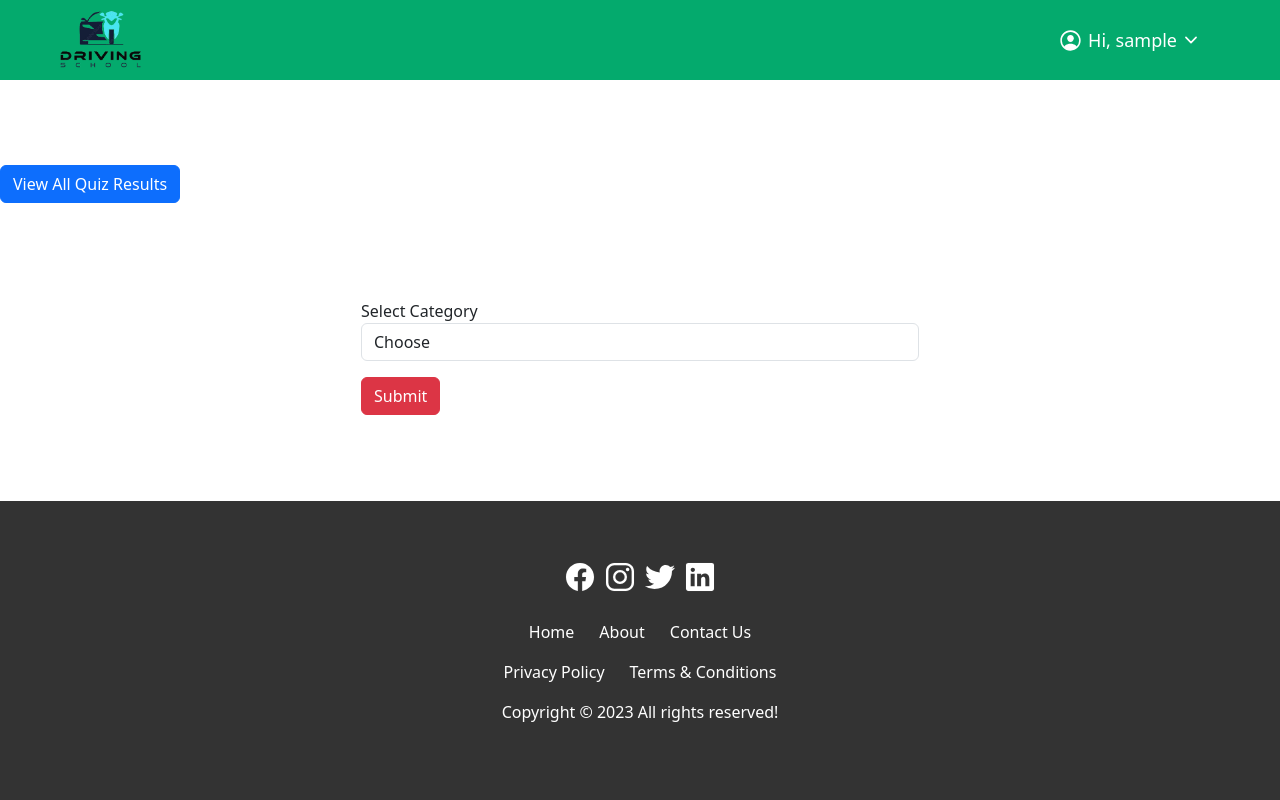
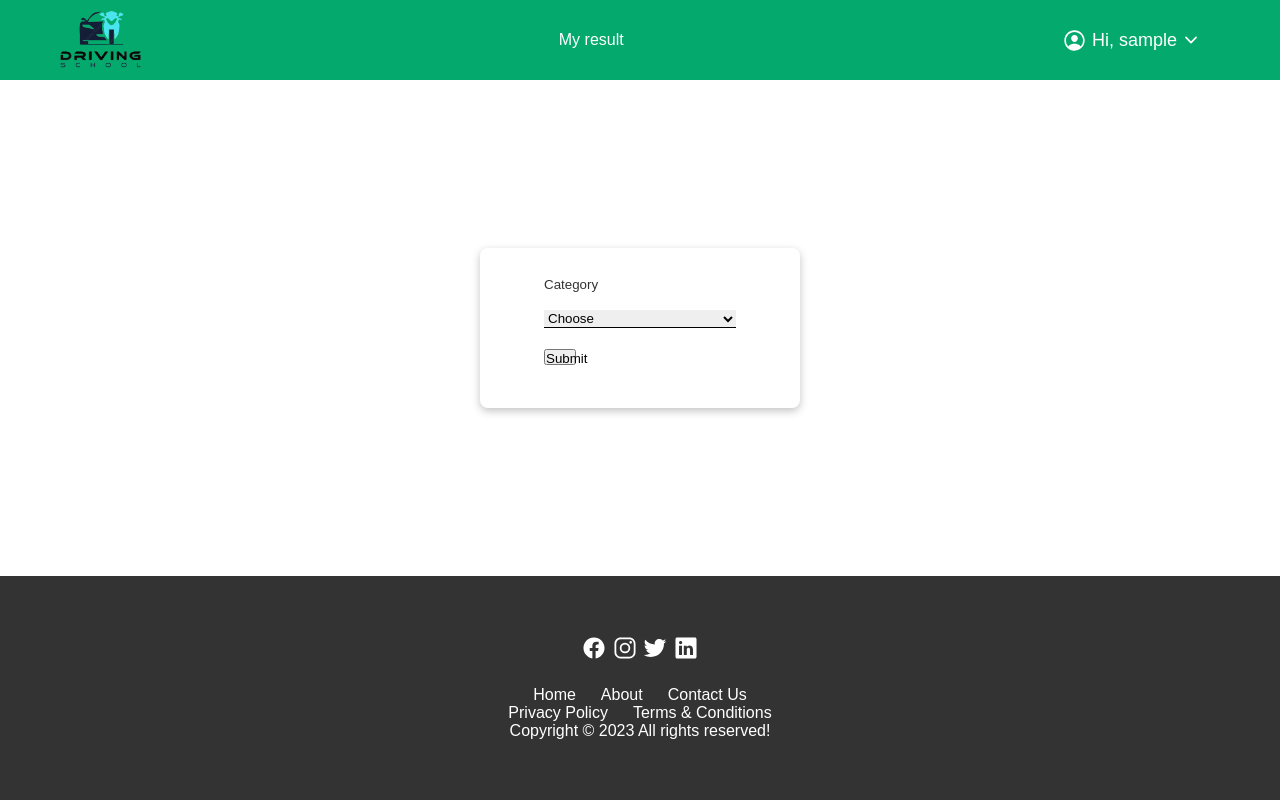
Before and after one commit to ajaystha42/drivingtest-django, a Django app: page /index in a window 1280 px wide. Run offline with Django 4.2, Linux system fonts and the light colour scheme; the visitor is signed in with stand-in values (Sample User, id 1); data that the repository does not hold is empty; some libraries are stand-ins or nearby versions.

Commit message:
html in progress

```diff
--- a/Quiz/static/base.css
+++ b/Quiz/static/base.css
@@ -77,7 +77,6 @@ body {
   right: 10;
   z-index: 9;
   text-decoration: none;
-
   padding: 15px 25px;
   margin-top: 45px !important;
   margin-left: 20px !important;
@@ -86,6 +85,40 @@ body {
   background-color: #fff !important;
   color: #333 !important;
   box-shadow: rgba(100, 100, 111, 0.2) 0px 7px 29px 0px !important;
+}
+.container-wrapper{
+  width: 100%;
+  height: 100%;
+  display: grid;
+  justify-content: center;
+
+}
+.form-wrapper{
+  box-shadow: rgba(0, 0, 0, 0.24) 0px 3px 8px;
+  display: grid;
+  justify-content: center;
+  align-items: center;
+  width: 20rem;
+  height: 10rem;
+  border-radius: 0.5rem;
+  padding: 2rem 4rem;
+  -webkit-border-radius: 0.5rem;
+  -moz-border-radius: 0.5rem;
+  -ms-border-radius: 0.5rem;
+  -o-border-radius: 0.5rem;
+}
+label{
+  position: relative;
+  top: -1rem;
+  font-size: 10pt;
+
+}
+select{
+  border: none;
+  border-bottom: 1px solid;
+  width: 12rem;
+  font-family: 16pt;
+
 }
 
 .logout-btn p {
@@ -98,6 +131,11 @@ body {
   gap: 10px;
   align-items: center;
 }
+.button{
+  width: 2rem;
+  height: 1rem;
+}
+
 
 /* *****************FOOTER*************** */
 /* ************************************** */
--- a/Quiz/templates/base.html
+++ b/Quiz/templates/base.html
@@ -23,12 +23,12 @@
     {% block css_files %} {% endblock %}
     <script src="http://ajax.googleapis.com/ajax/libs/jquery/1.9.1/jquery.min.js"></script>
     <title>Quiz App</title>
-    <link
+    <!-- <link
       href="https://cdn.jsdelivr.net/npm/bootstrap@5.3.1/dist/css/bootstrap.min.css"
       rel="stylesheet"
       integrity="sha384-4bw+/aepP/YC94hEpVNVgiZdgIC5+VKNBQNGCHeKRQN+PtmoHDEXuppvnDJzQIu9"
       crossorigin="anonymous"
-    />
+    /> -->
     <script>
       function deleteCookie(name) {
         document.cookie =
@@ -51,6 +51,12 @@
             alt="DriveTest"
           />
         </div>
+        <ul>
+          <li>
+            <a href="{% url 'all-quiz-results' %}" class="btn btn-primary">My result</a>
+          </li>
+        </ul>
+
         <ul class="nav-links">
           {% if user %}
           <div class="login-div">
--- a/Quiz/templates/index.html
+++ b/Quiz/templates/index.html
@@ -36,14 +36,32 @@
 <!--  -->
 {% block content %}
 <div>
-    <a href="{% url 'all-quiz-results' %}" class="btn btn-primary">View All Quiz Results</a>
+
     <!-- This is main page -->
     <!-- <div>
       <br />
       <button type="submit" onclick="logout()">Logout</button>
     </div> -->
 
-    <div class="container mt-5 pt-5">
+<div class="container-wrapper">
+  <div class="form-wrapper">
+    <form>
+      <label for="category">Category</label>
+      <select name="Category" class="category-form">
+        <option value="Choose">Choose</option>
+        {% for category in categories %}
+        <option value="{{category.category_name}}">
+          {{category.category_name}}
+      </option>
+      {% endfor %}
+      </select>
+    </form>
+    <button class="button">Submit</button>
+  </div>
+</div>
+
+
+    <!-- <div class="container mt-5 pt-5">
         <div class="col-md-6 mx-auto">
             <form>
                 <div class="form-group">
@@ -57,10 +75,10 @@
                         {% endfor %}
                     </select>
                 </div>
-                <button class="btn btn-danger mt-3">Submit</button>
+
             </form>
         </div>
-    </div>
+    </div> -->
 </div>
 {% endblock %}
 
```
